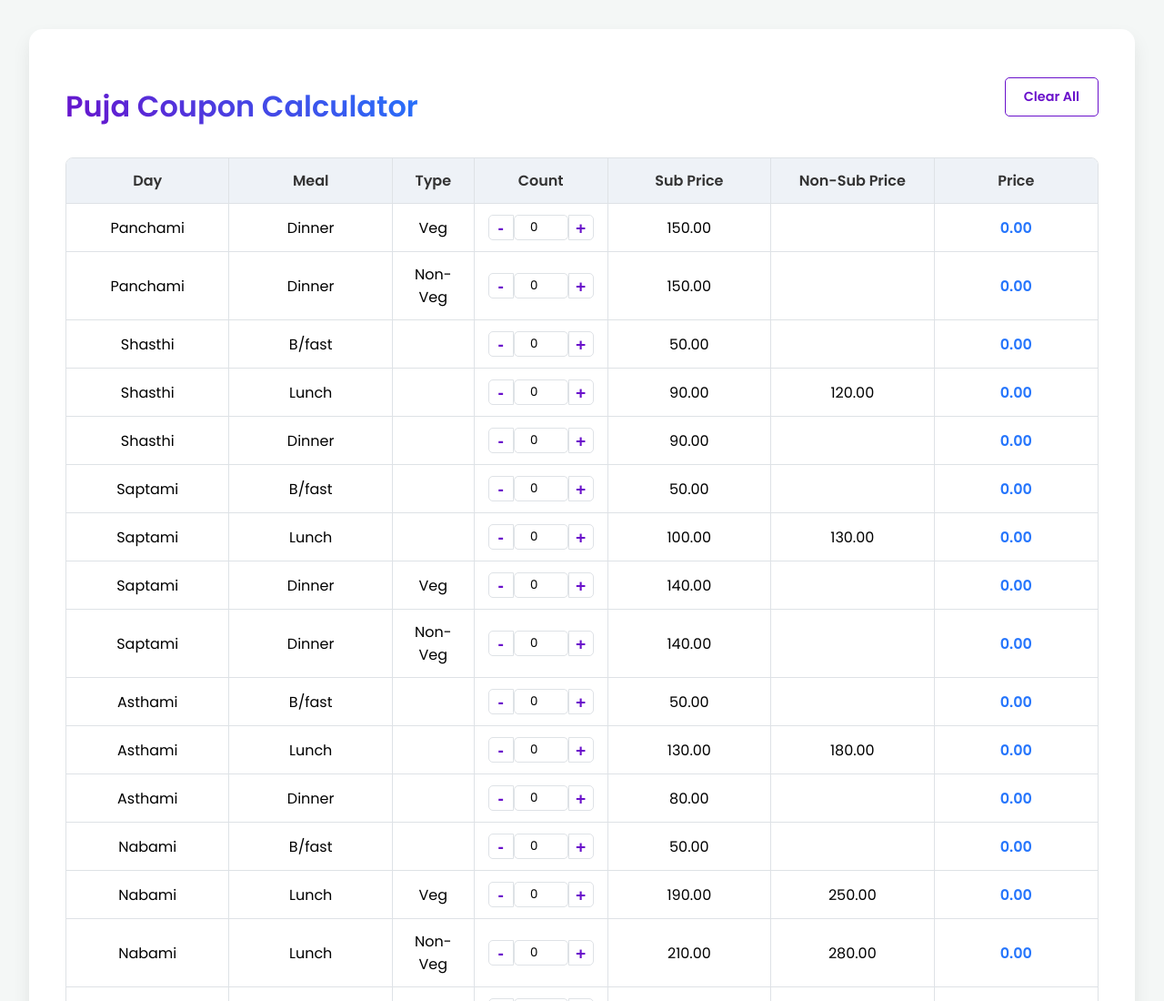
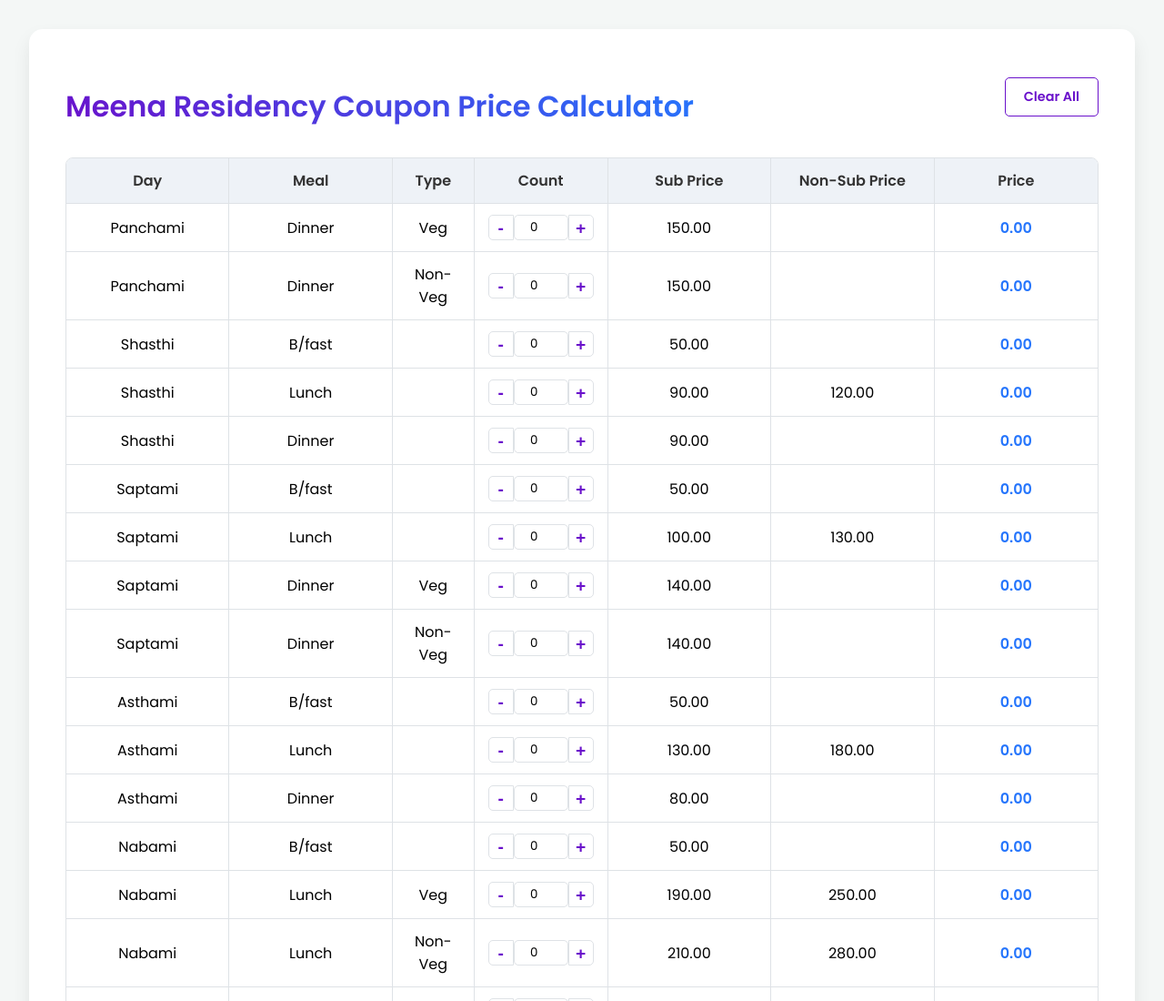
Before and after one commit to itsjustasemicolon/Puja-Coupon-Calculator, a plain HTML site: page index.html in a window 1280 px wide. Shown: the top 1100 px of the page at 91% size. Drawn offline with Linux system fonts and the light colour scheme.

Commit message:
Name changed

```diff
--- a/index.html
+++ b/index.html
@@ -3,7 +3,7 @@
 <head>
     <meta charset="UTF-8">
     <meta name="viewport" content="width=device-width, initial-scale=1.0">
-    <title>Puja Coupon Calculator</title>
+    <title>Meena Residency Coupon Price Calculator</title>
     <link rel="preconnect" href="https://fonts.googleapis.com">
     <link rel="preconnect" href="https://fonts.gstatic.com" crossorigin>
     <link href="https://fonts.googleapis.com/css2?family=Poppins:wght@300;400;600&display=swap" rel="stylesheet">
@@ -12,7 +12,7 @@
 <body>
     <div class="container">
         <div class="main-header">
-            <h1>Puja Coupon Calculator</h1>
+            <h1>Meena Residency Coupon Price Calculator</h1>
             <button id="clear-all-btn" class="clear-btn">Clear All</button>
         </div>
         <div id="calculator-container">
```
